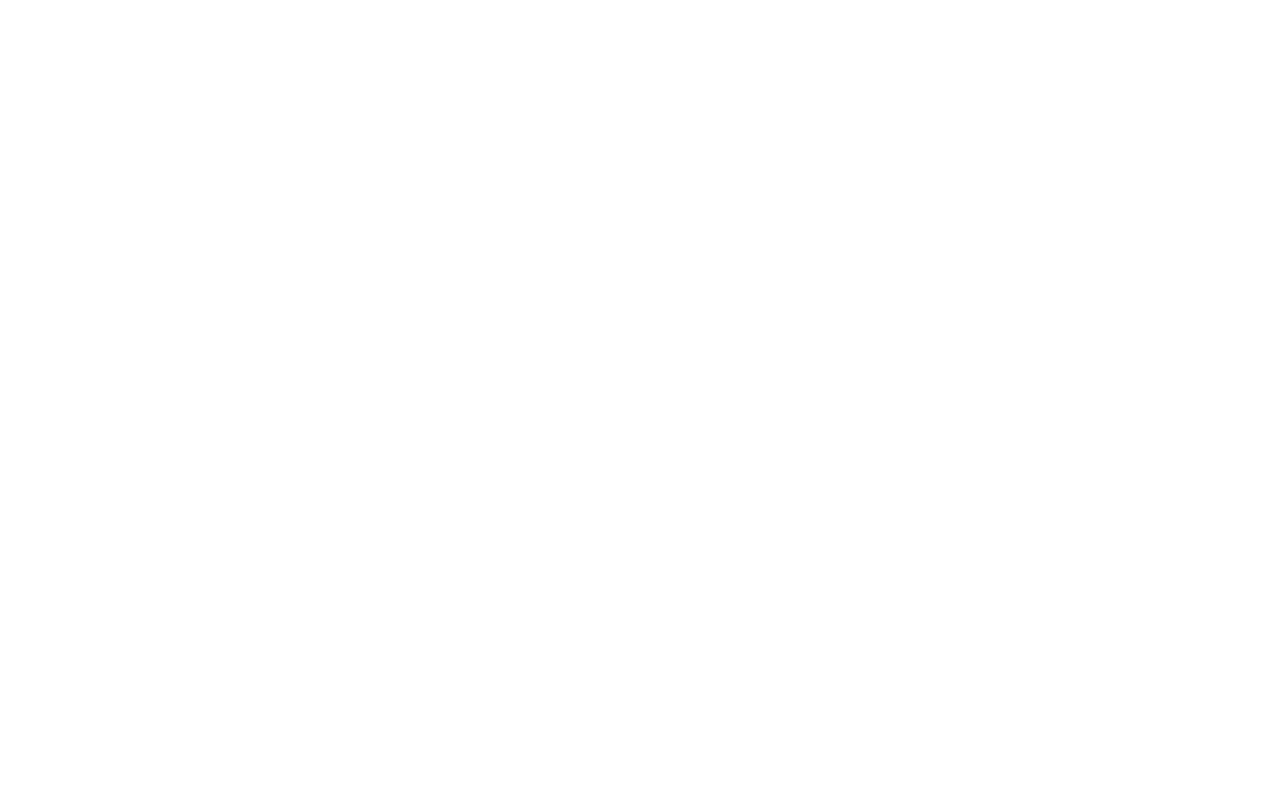
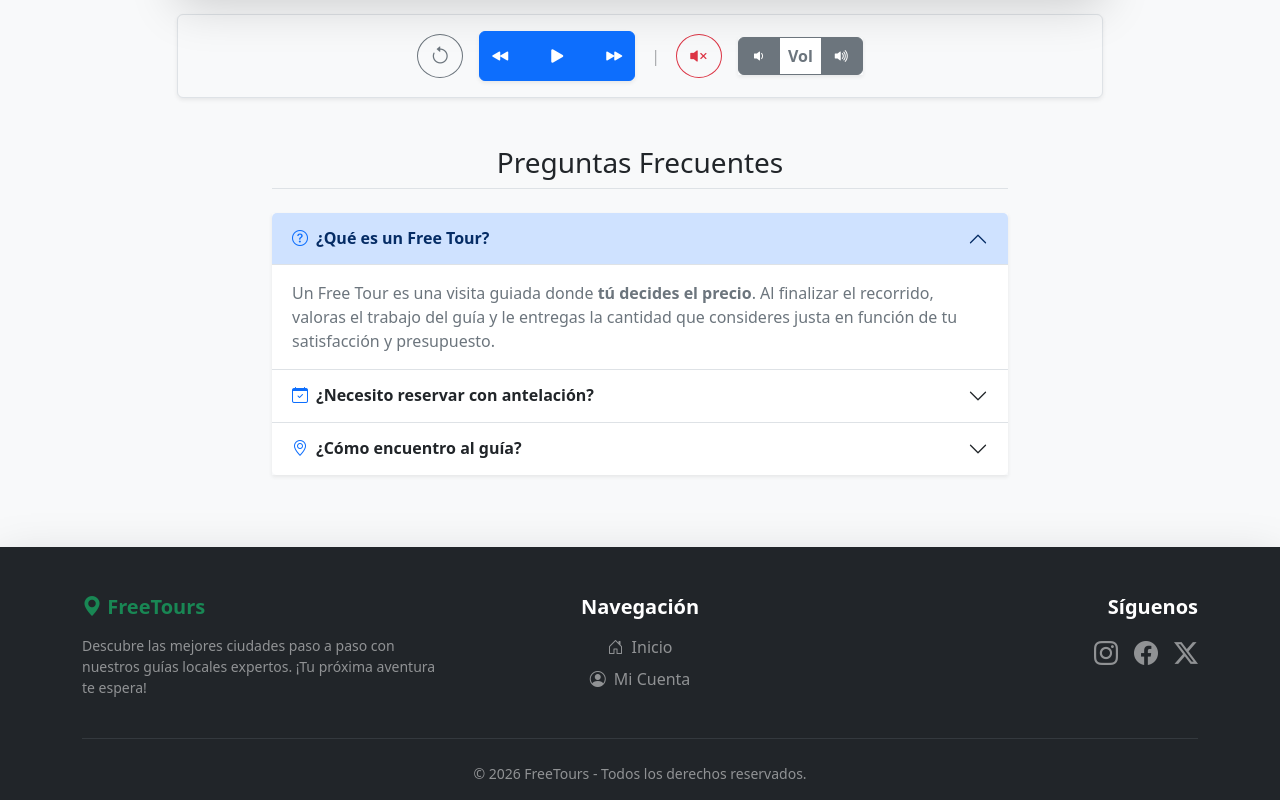
Before and after one commit to nreysan00/proyectoFreeTours, a Vue app: page / in a window 1280 px wide. Shown: the part 1775-2575 px from the top of the page. Before the commit the page ends 800 px from the top, so only its background shows below. Built offline with nearby package versions, Linux system fonts and the light colour scheme.

Commit message:
Cambio Footer y Validacion del Usuario Logueado

```diff
--- a/src/App.vue
+++ b/src/App.vue
@@ -66,12 +66,11 @@ function actualizaDatosSesion(usuario){
 .layout {
     display: flex;
     flex-direction: column;
-    height: 100vh;
-    overflow: hidden;
+    min-height: 100vh;
   }
 
   .main-content {
-  flex-grow: 1; /* Rellena todo el hueco entre el Navbar y el Footer */
+  flex: 1; /* Rellena todo el hueco entre el Navbar y el Footer */
   overflow-y: auto; /* Hace que SOLO esta parte tenga scroll */
   background-color: #f8f9fa; /* (Opcional) un color de fondo suavito */
   }
--- a/src/components/Footer.vue
+++ b/src/components/Footer.vue
@@ -1,11 +1,74 @@
+<script setup>
+// Importamos RouterLink para que los enlaces funcionen como una SPA sin recargar la página
+import { RouterLink } from 'vue-router';
+</script>
+
 <template>
-    <footer class="bg-success text-white py-3 mt-auto">
-      <p>&copy; {{ new Date().getFullYear() }} - Todos los derechos reservados.</p>
+    <footer class="bg-dark text-white pt-5 pb-3 mt-auto shadow-lg">
+        <div class="container">
+
+            <div class="row gy-4">
+
+                <div class="col-12 col-md-4 text-center text-md-start">
+                    <h5 class="fw-bold text-success mb-3">
+                        <i class="bi bi-geo-alt-fill"></i> FreeTours
+                    </h5>
+                    <p class="text-white-50 small">
+                        Descubre las mejores ciudades paso a paso con nuestros guías locales expertos. ¡Tu próxima aventura te espera!
+                    </p>
+                </div>
+
+                <div class="col-12 col-md-4 text-center">
+                    <h5 class="fw-bold mb-3">Navegación</h5>
+                    <ul class="list-unstyled">
+                        <li class="mb-2">
+                            <RouterLink :to="{ name: 'home' }" class="text-white-50 text-decoration-none transition-link">
+                                <i class="bi bi-house-door me-1"></i> Inicio
+                            </RouterLink>
+                        </li>
+                        <li>
+                            <RouterLink :to="{ name: 'micuenta' }" class="text-white-50 text-decoration-none transition-link">
+                                <i class="bi bi-person-circle me-1"></i> Mi Cuenta
+                            </RouterLink>
+                        </li>
+                    </ul>
+                </div>
+
+                <div class="col-12 col-md-4 text-center text-md-end">
+                    <h5 class="fw-bold mb-3">Síguenos</h5>
+                    <div class="d-flex justify-content-center justify-content-md-end gap-3">
+                        <a href="#" class="text-white-50 fs-4 transition-link" title="Instagram">
+                            <i class="bi bi-instagram"></i>
+                        </a>
+                        <a href="#" class="text-white-50 fs-4 transition-link" title="Facebook">
+                            <i class="bi bi-facebook"></i>
+                        </a>
+                        <a href="#" class="text-white-50 fs-4 transition-link" title="X / Twitter">
+                            <i class="bi bi-twitter-x"></i>
+                        </a>
+                    </div>
+                </div>
+
+            </div>
+
+            <hr class="border-secondary my-4">
+            <div class="text-center text-white-50 small">
+                <p class="mb-0">&copy; {{ new Date().getFullYear() }} FreeTours - Todos los derechos reservados.</p>
+            </div>
+
+        </div>
     </footer>
-  </template>
+</template>
 
-  <style scoped>
-    footer {
-      text-align: center;
-    }
-  </style>
+<style scoped>
+/* Animación suave para los enlaces al pasar el ratón */
+.transition-link {
+    transition: all 0.3s ease;
+    display: inline-block; /* Necesario para que el transform funcione en elementos <a> */
+}
+
+.transition-link:hover {
+    color: #ffffff !important; /* Se ilumina a blanco puro */
+    transform: translateY(-3px); /* Pequeño salto hacia arriba */
+}
+</style>
--- a/src/views/Admin.vue
+++ b/src/views/Admin.vue
@@ -58,10 +58,12 @@ async function borrarUsu(id) {
     method: 'DELETE',
     })
     .then(response => response.json())
-    .then(data => console.log('Respuesta:', data))
+    .then(data => {
+        console.log('Respuesta:', data)
+        location.reload();
+    })
     .catch(error => console.error('Error:', error));
 
-    window.location.reload();
 }
 
 </script>
--- a/src/views/CrearRuta.vue
+++ b/src/views/CrearRuta.vue
@@ -15,6 +15,7 @@ if(datosSesion.value == null ||datosSesion.value.rol != 'admin'){
 
 const emit = defineEmits(["registroUsu"]);
 const form = ref({ titulo: '', localidad: '', descripcion: '', foto: '', fecha: '', hora: '', latitud: '', longitud: '', guia_id: ''});
+const guias = ref([]);
 const error = ref('');
 
 //Variables para el buscador
@@ -68,11 +69,9 @@ async function buscarDireccion() {
     errorBusqueda.value = '';
 
     try {
-        // Añadimos limit=1 para ir más rápido y un email (REQUISITO DE NOMINATIM)
-        const email = "1smrnrs2000@gmail.com"; // <--- ¡CAMBIA ESTO POR TU CORREO!
+        const email = "1smrnrs2000@gmail.com";
         const url = `https://nominatim.openstreetmap.org/search?format=json&q=${encodeURIComponent(busqueda.value)}&limit=1&email=${email}`;
 
-        // Añadimos cabeceras amigables para que no nos bloquee por CORS
         const response = await fetch(url, {
             headers: { 'Accept-Language': 'es' }
         });
@@ -110,18 +109,13 @@ function procesarFoto(evento) {
     const archivo = evento.target.files[0];
     if (!archivo) return;
 
-    // Usamos FileReader para leer el contenido del archivo
     const reader = new FileReader();
 
-    // Cuando termine de leer el archivo, ejecutamos esto:
     reader.onload = (e) => {
-        // e.target.result contiene la imagen convertida a un string de texto gigante
-        // Lo guardamos directamente en nuestro formulario
         form.value.foto = e.target.result;
         console.log("Imagen convertida a texto lista para enviar!");
     };
 
-    // Le decimos que lo lea como una URL de datos (Base64)
     reader.readAsDataURL(archivo);
 }
 
@@ -159,11 +153,17 @@ fetch(apiURL + 'rutas', {
 .catch(error => console.error('Error:', error));
 }
 
-/*
-async function asignarRuta(id) {
+//Para cargar la lista de guias en el select al crear ruta
+function cargarGuias() {
+    fetch(apiURL + 'usuarios', { method: 'GET' })
+    .then(response => response.json())
+    .then(data => {
+        guias.value = data.filter(usuario => usuario.rol === 'guia');
+    })
+    .catch(error => console.error('Error cargando guías:', error));
+}
 
-}
-*/
+cargarGuias();
 </script>
 <template>
     <div class="container py-5">
@@ -203,6 +203,19 @@ async function asignarRuta(id) {
                                     <label for="hora" class="form-label fw-bold">Hora</label>
                                     <input v-model="form.hora" type="time" id="hora" class="form-control" required>
                                 </div>
+                            </div>
+
+                            <div class="mb-3 p-3 bg-white border rounded shadow-sm">
+                                <label for="guiaSelect" class="form-label fw-bold text-secondary mb-1">
+                                    <i class="bi bi-person-badge"></i> Asignar Guía (Opcional)
+                                </label>
+                                <small class="d-block text-muted mb-2">Puedes asignarlo más tarde desde el panel de rutas.</small>
+                                <select v-model="form.guia_id" id="guiaSelect" class="form-select border-secondary">
+                                    <option value="">Dejar sin asignar por ahora</option>
+                                    <option v-for="guia in guias" :key="guia.id" :value="guia.id">
+                                        {{ guia.nombre }}
+                                    </option>
+                                </select>
                             </div>
                         </div>
 
```
Also changed, not shown: src/router/index.js (+37 -31 lines).
